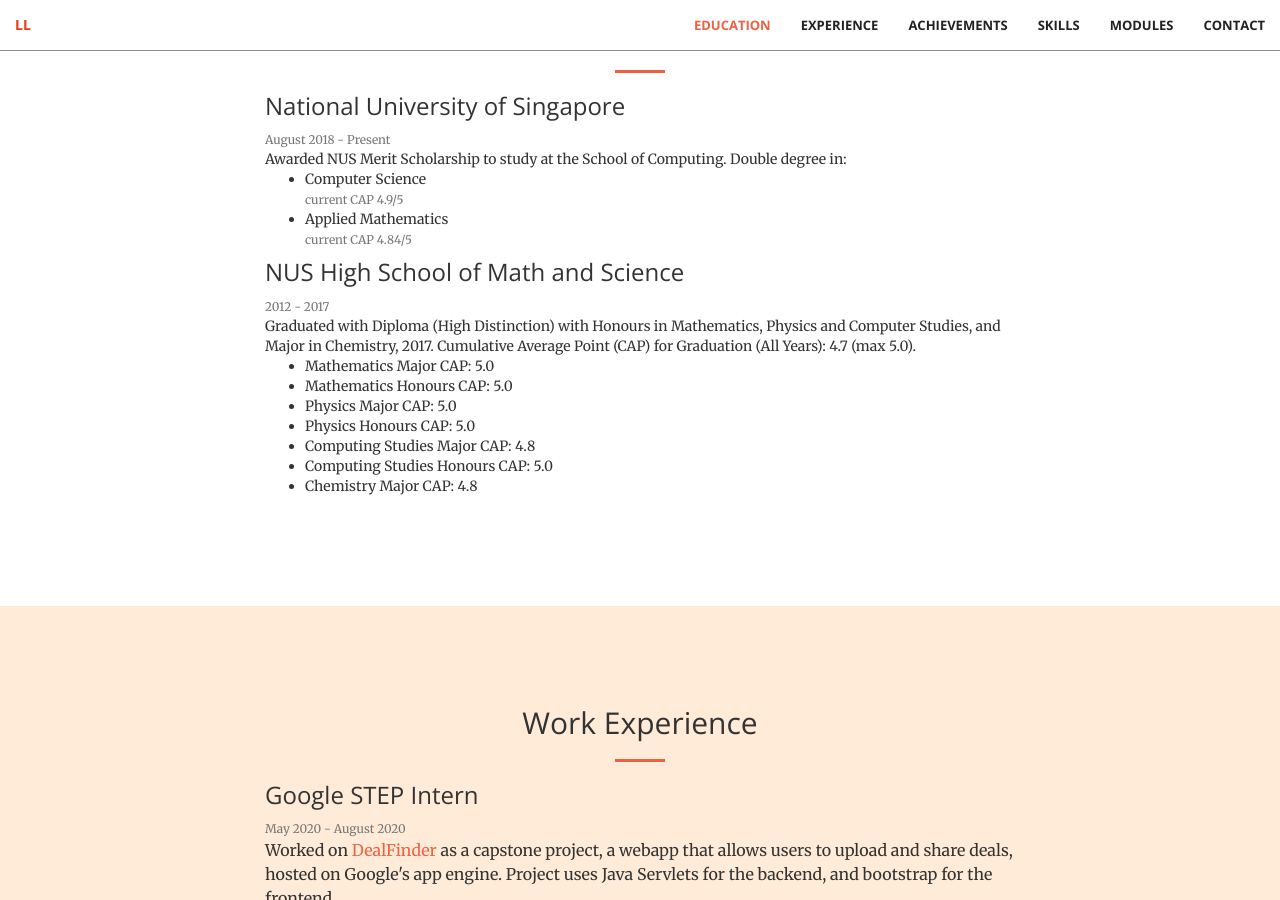
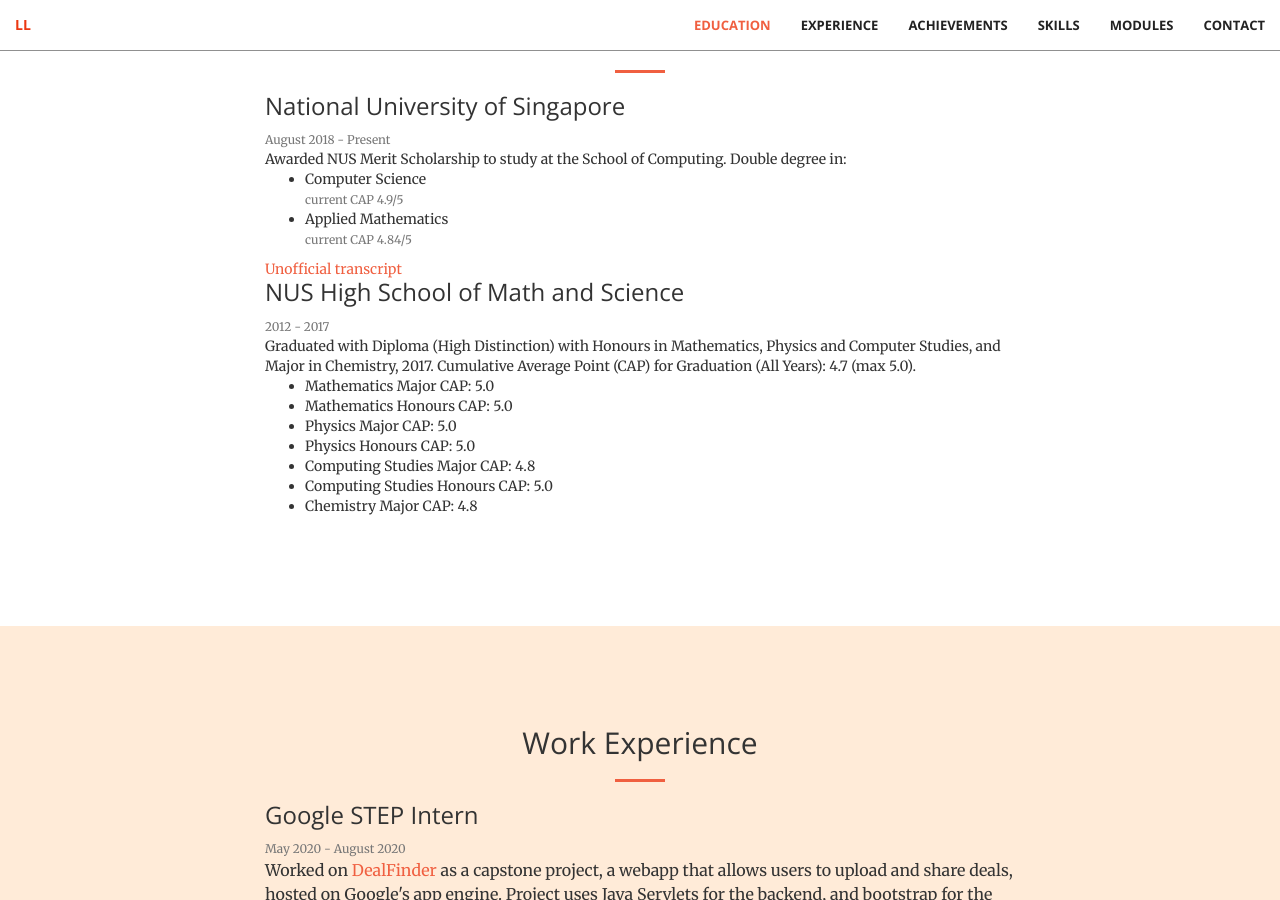
Before and after one commit to limli/limli.github.io, a Jekyll site: the page built from index.html, in a window 1280 px wide and 900 px high, scrolled down 983 px. Built offline with Jekyll 4.4.1, drawn with Linux system fonts in a browser that asks for light colours.

Commit message:
add unofficial transcript

```diff
--- a/_includes/education.html
+++ b/_includes/education.html
@@ -26,6 +26,7 @@
                             <small class="text-muted">current CAP 4.84/5</small>
                         </li>
                     </ul>
+                    <a href="/N_SR_TSRPT.pdf">Unofficial transcript</a>
                 </div>
             </div>
             <br>
```
Also changed, not shown: 1 other file.
